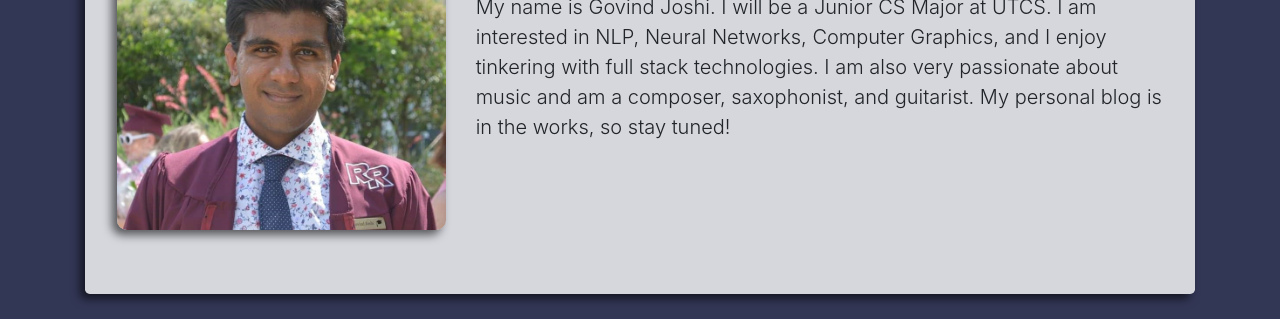
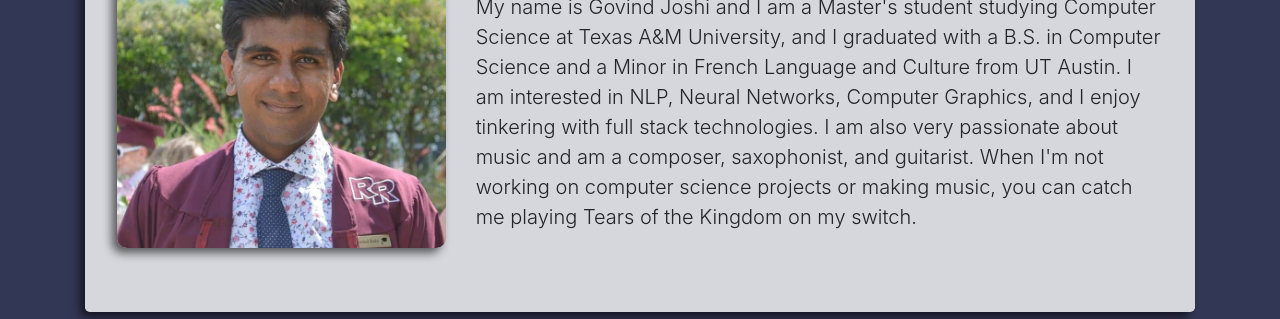
Before and after one commit to govindjoshi12/govindjoshi12.github.io, a plain HTML site: page index.html in a window 1280 px wide. Shown: the part 267-586 px from the top of the page. Drawn offline with nearby package versions, Linux system fonts and the light colour scheme.

Commit message:
updated blurb

```diff
--- a/index.html
+++ b/index.html
@@ -31,7 +31,13 @@
                     </div>
                     <div class="col-8">
                         <h1 class="display-4">Welcome!</h1>
-                        <p class="lead">My name is Govind Joshi. I will be a Junior CS Major at UTCS. I am interested in NLP, Neural Networks, Computer Graphics, and I enjoy tinkering with full stack technologies. I am also very passionate about music and am a composer, saxophonist, and guitarist. My personal blog is in the works, so stay tuned!</p>
+                        <p class="lead">
+                            My name is Govind Joshi and I am a Master's student studying Computer Science at Texas A&M University,
+                            and I graduated with a B.S. in Computer Science and a Minor in French Language and Culture from UT Austin.
+                            I am interested in NLP, Neural Networks, Computer Graphics, and I enjoy tinkering with full stack technologies.
+                            I am also very passionate about music and am a composer, saxophonist, and guitarist. When I'm not working on
+                            computer science projects or making music, you can catch me playing Tears of the Kingdom on my switch.
+                        </p>
                     </div>
                 </div>
             </div>
```
Also changed, not shown: css/style.css (added), js/script.js (added).
